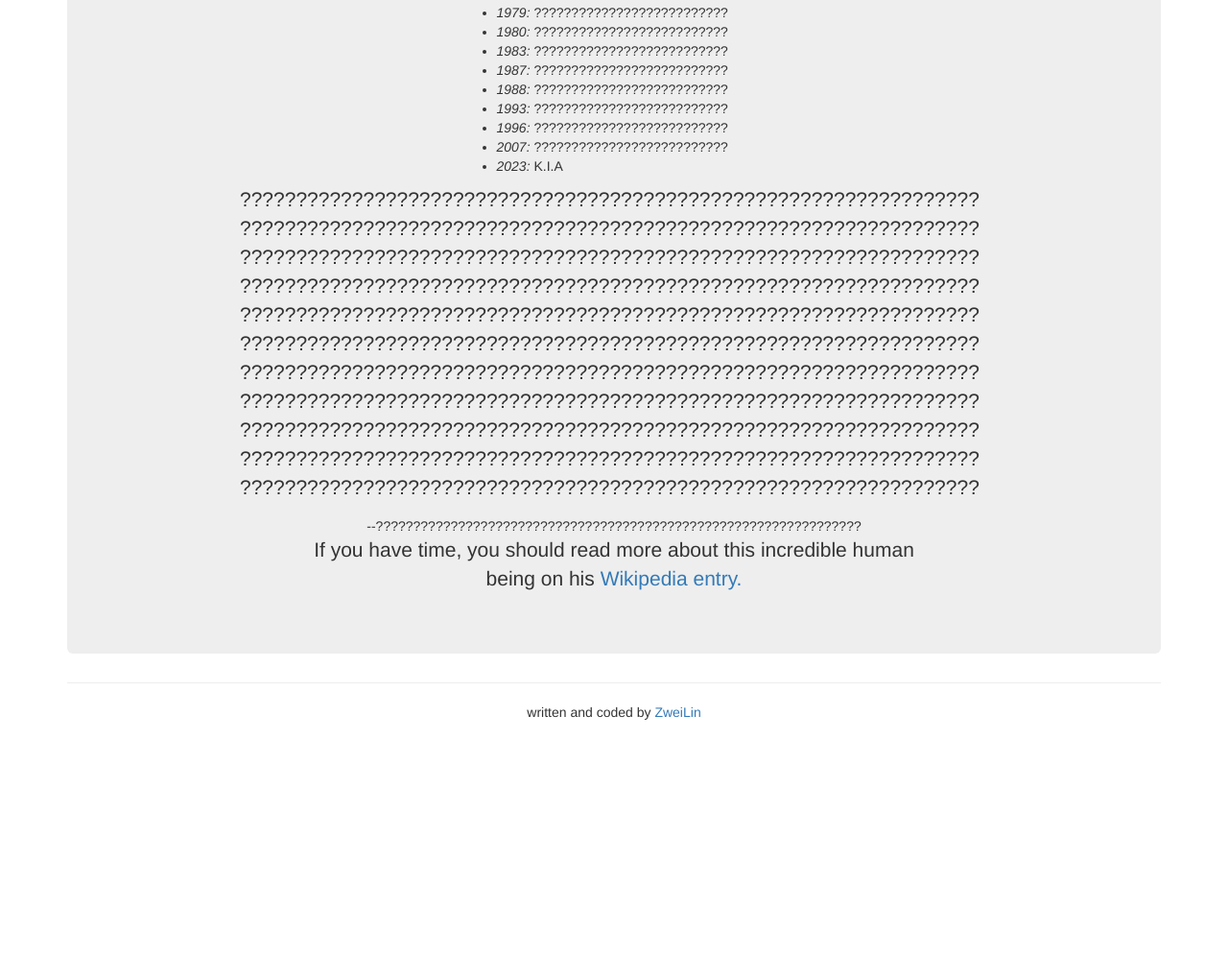
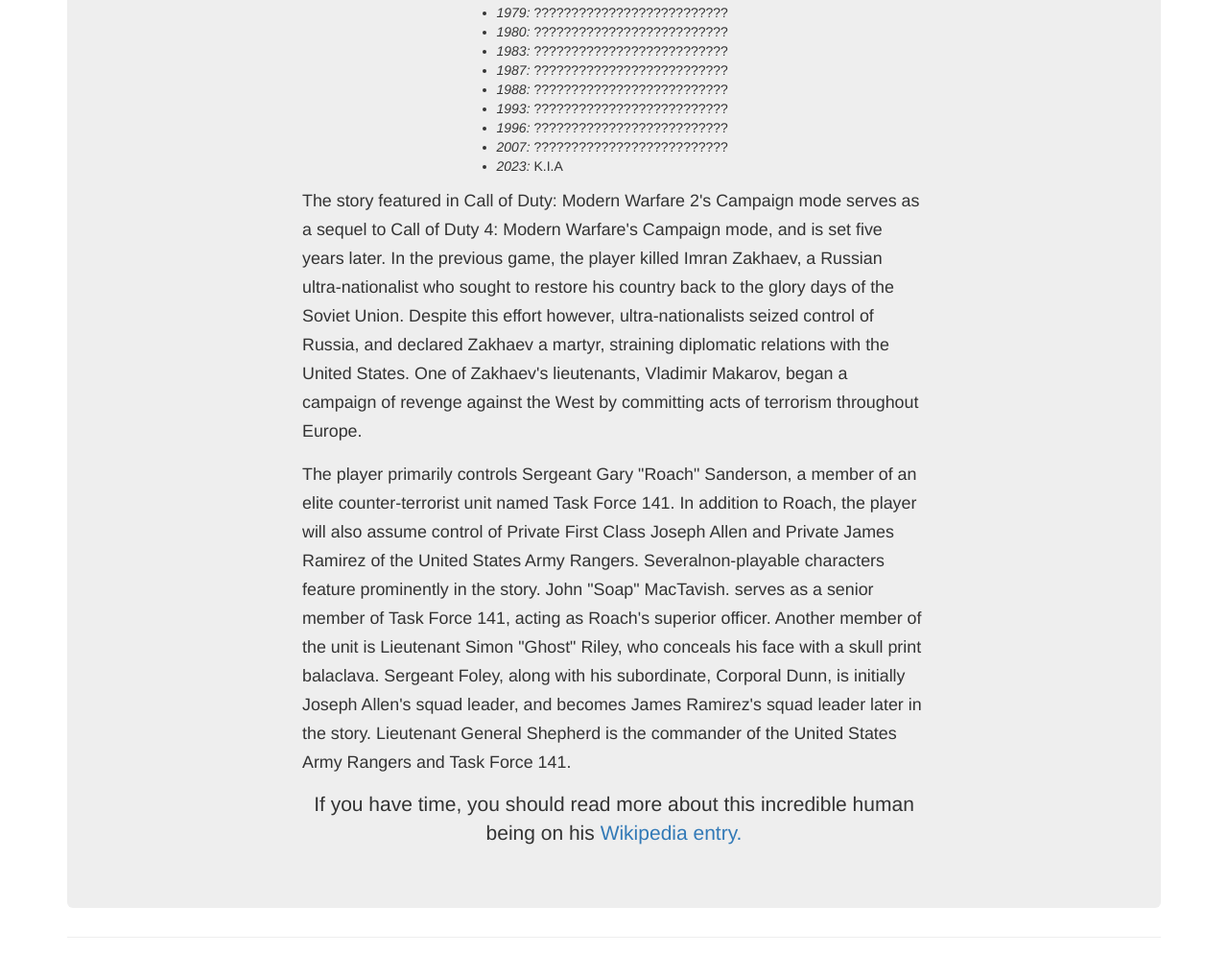
Before and after one commit to ZweiLin/BoostrapTask, a plain HTML site: page Tribute Page Bootstrap/index.html in a window 1280 px wide. Shown: the part 762-1756 px from the top of the page at 96% size. Before the commit the page ends 1524 px from the top, so only its background shows below. Drawn offline with nearby package versions, Linux system fonts and the light colour scheme.

Commit message:
hello bootstrap!!

```diff
--- a/Tribute Page Bootstrap/index.html
+++ b/Tribute Page Bootstrap/index.html
@@ -22,7 +22,7 @@
             </div>
             <h3>Here is a time line of Ghost's life:</h3>
            <div class="col-xs-12 col-md-8 col-md-offset-2 col-sm-10 col-sm-offset-1">
-               <ul class="text-left" style="margin-left: 25%;width: 50%;">
+               <ul class="text-left block-center col-md-offset-3">
                    <li><em>1979: </em>??????????????????????????</li>
                    <li><em>1980: </em>??????????????????????????</li>
                    <li><em>1983: </em>??????????????????????????</li>
@@ -33,23 +33,30 @@
                    <li><em>2007: </em>??????????????????????????</li>
                    <li><em>2023: </em>K.I.A</li>
                </ul>
-               <p style="margin-left: -10%;width: 50%;">
-                   ??????????????????????????????????????????????????????????????????<br/>
-                   ??????????????????????????????????????????????????????????????????<br/>
-                   ??????????????????????????????????????????????????????????????????<br/>
-                   ??????????????????????????????????????????????????????????????????<br/>
-                   ??????????????????????????????????????????????????????????????????<br/>
-                   ??????????????????????????????????????????????????????????????????<br/>
-                   ??????????????????????????????????????????????????????????????????<br/>
-                   ??????????????????????????????????????????????????????????????????<br/>
-                   ??????????????????????????????????????????????????????????????????<br/>
-                   ??????????????????????????????????????????????????????????????????<br/>
-                   ??????????????????????????????????????????????????????????????????<br/>
-
+               <p class="text-left">
+                   <small>
+                   The story featured in Call of Duty: Modern Warfare 2's Campaign mode serves as a sequel to
+                   Call of Duty 4: Modern Warfare's Campaign mode, and is set five years later. In the previous
+                   game, the player killed Imran Zakhaev, a Russian ultra-nationalist who sought to restore his
+                   country back to the glory days of the Soviet Union. Despite this effort however, ultra-nationalists
+                   seized control of Russia, and declared Zakhaev a martyr, straining diplomatic relations with
+                   the United States. One of Zakhaev's lieutenants, Vladimir Makarov, began a campaign of revenge
+                   against the West by committing acts of terrorism throughout Europe.
+                   </small>
                </p>
-               <span>
-      --?????????????????????????????????????????????????????????????????
-    </span>
+               <p class="text-left">
+                   <small>
+                   The player primarily controls Sergeant Gary "Roach" Sanderson, a member of an elite counter-terrorist
+                   unit named Task Force 141. In addition to Roach, the player will also assume control of Private First
+                   Class Joseph Allen and Private James Ramirez of the United States Army Rangers. Severalnon-playable
+                   characters feature prominently in the story. John "Soap" MacTavish. serves as a senior
+                   member of Task Force 141, acting as Roach's superior officer. Another member of the unit is
+                   Lieutenant Simon "Ghost" Riley, who conceals his face with a skull print balaclava. Sergeant
+                   Foley, along with his subordinate, Corporal Dunn, is initially Joseph Allen's squad leader, and
+                   becomes James Ramirez's squad leader later in the story. Lieutenant General Shepherd is the commander
+                   of the United States Army Rangers and Task Force 141.
+                   </small>
+               </p>
                <p>If you have time, you should read more about this incredible human being on his <a href="https://en.wikipedia.org/wiki">Wikipedia entry.</a></p>
 
            </div>
```
